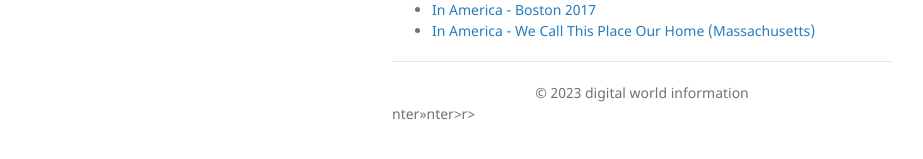
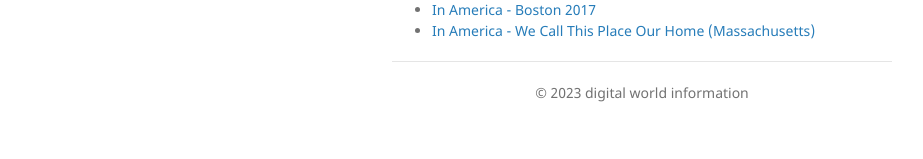
Before and after one commit to digitalworldinfo/digitalworldinfo.github.io, a Jekyll site: the page built from index.md, in a window 1280 px wide and 900 px high, scrolled down 4400 px. Shown: the part 706-865 px from the top of the window, without its empty margins (178-1101 px from the left). Built offline with Jekyll 4.4.1, drawn with Linux system fonts in a browser that asks for light colours; our own code applies the rules of GitHub Pages for plain Markdown files.

Commit message:
Update index.md

```diff
--- a/index.md
+++ b/index.md
@@ -105,4 +105,4 @@ My complete implementation of assignments and projects in [***CS224n: Natural La
 - [In America - We Call This Place Our Home (Massachusetts)](https://www.youtube.com/watch?v=jzfcM_iO0FU)
 
 ---
-<center>© 2023 digital world information</center>nter>>nter>r>
+<center>© 2023 digital world information</center>
```
